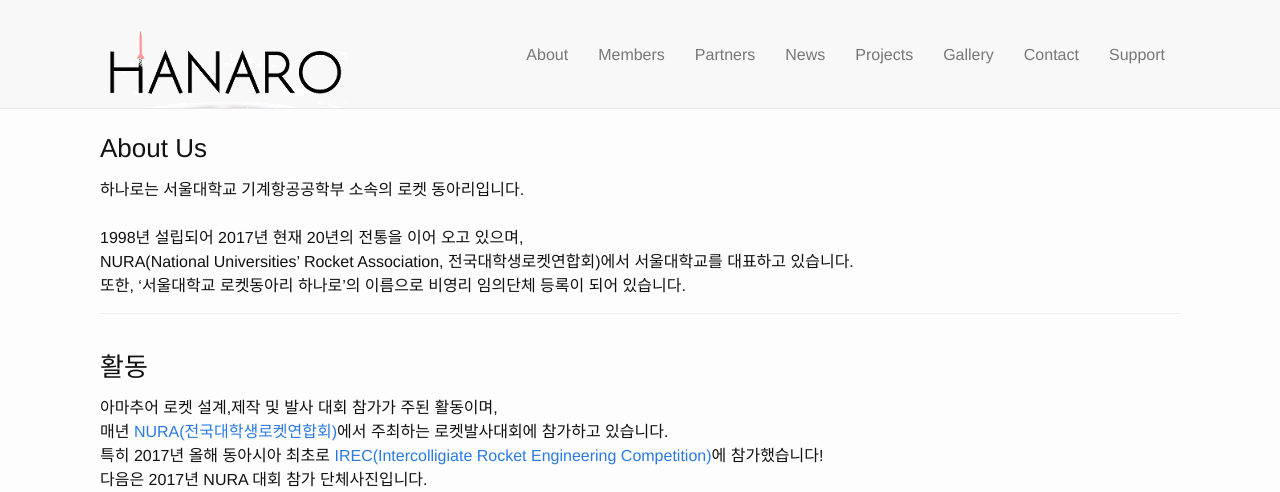
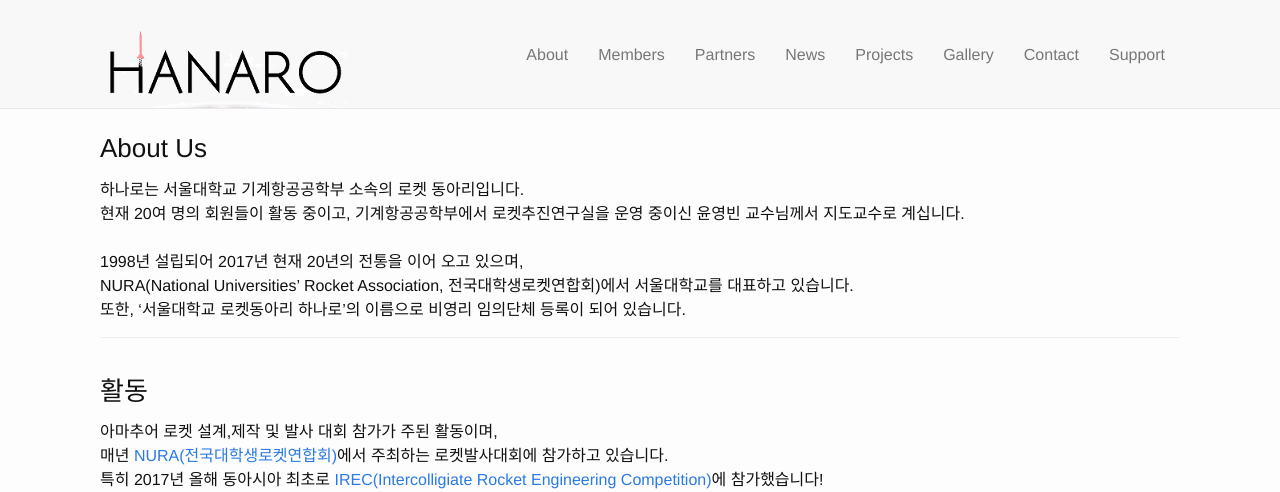
Before and after one commit to Hanaro2021/hanaro.github.io, a Jekyll site: the page built from _pages/1.about.md, in a window 1280 px wide. Shown: the top 492 px of the page. Built offline with Jekyll 4.4.1, drawn with Linux system fonts in a browser that asks for light colours; nearby versions of some CDN libraries; grey boxes are pictures that could not be loaded.

Commit message:
Update 1.about.md

```diff
--- a/_pages/1.about.md
+++ b/_pages/1.about.md
@@ -4,7 +4,8 @@
 permalink: /about/
 ---
 <h3>About Us</h3>
-하나로는 서울대학교 기계항공공학부 소속의 로켓 동아리입니다.<br/><br/>
+하나로는 서울대학교 기계항공공학부 소속의 로켓 동아리입니다.<br/>
+현재 20여 명의 회원들이 활동 중이고, 기계항공공학부에서 로켓추진연구실을 운영 중이신 윤영빈 교수님께서 지도교수로 계십니다.<br/><br/>
 1998년 설립되어 2017년 현재 20년의 전통을 이어 오고 있으며, <br/>
 NURA(National Universities' Rocket Association, 전국대학생로켓연합회)에서 서울대학교를 대표하고 있습니다.<br/>
 또한, '서울대학교 로켓동아리 하나로'의 이름으로 비영리 임의단체 등록이 되어 있습니다.<br/>
```
